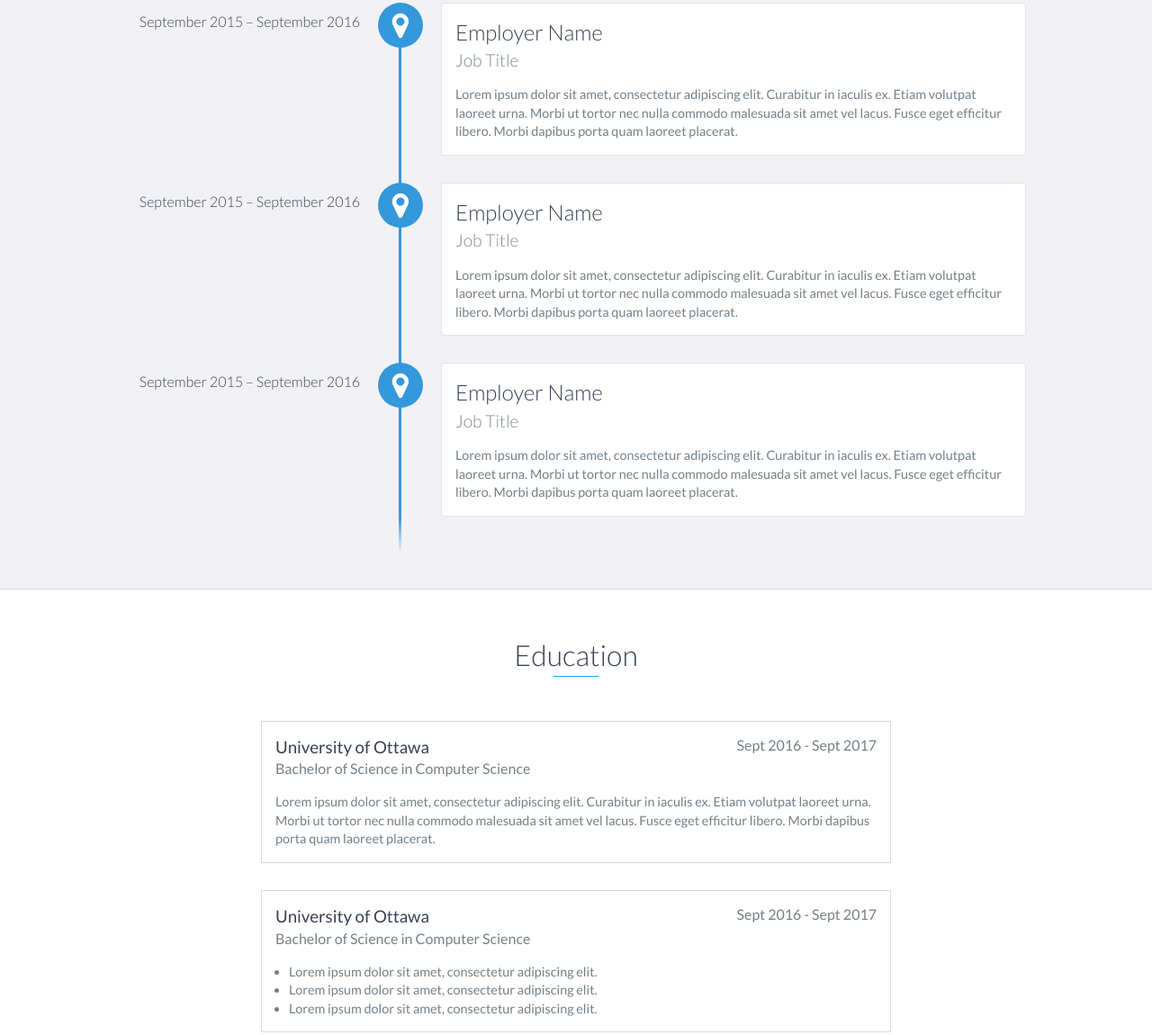
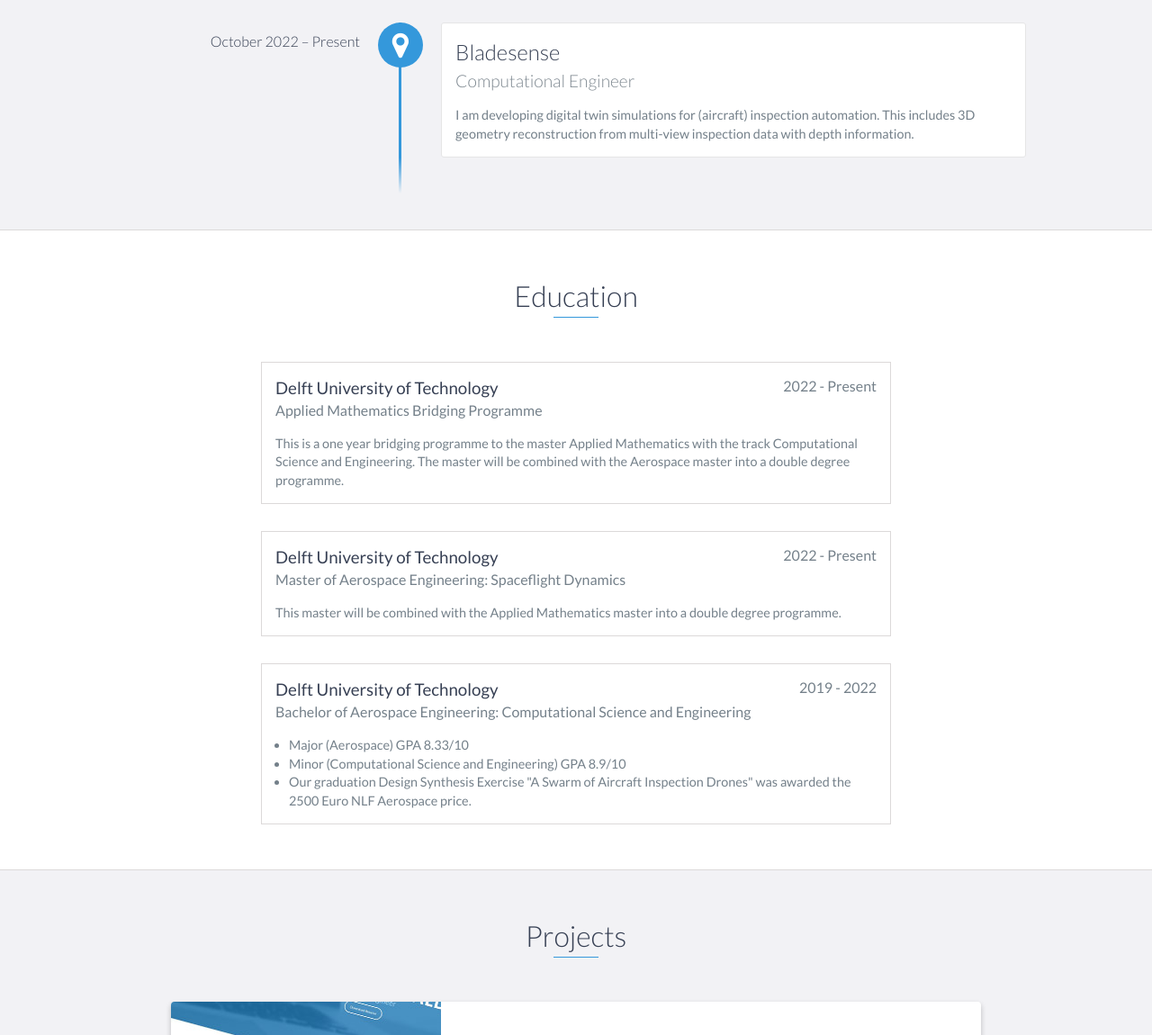
Before and after one commit to SClerckx/sclerckx.github.io, a website: page index.html in a window 1280 px wide. Shown: the part 1264-2414 px from the top of the page at 90% size. Drawn offline with nearby package versions, Linux system fonts and the light colour scheme.

Commit message:
CV populated

```diff
--- a/index.html
+++ b/index.html
@@ -73,9 +73,11 @@
                 </div>
                 <div class="col-md-8">
                     <p>
-                        Lorem ipsum dolor sit amet, consectetur adipiscing elit. Curabitur in iaculis ex. Etiam volutpat laoreet urna. Morbi ut tortor nec nulla commodo malesuada sit amet vel lacus. Fusce eget efficitur libero. Morbi dapibus porta quam laoreet placerat. Donec
-                        eu vehicula neque. Donec viverra lorem nunc, tempus euismod eros sollicitudin ut. Quisque et tincidunt libero. Donec id pharetra justo. Proin euismod lacinia dolor, eu scelerisque justo tempus pharetra. Vivamus nunc justo, finibus
-                        ut nisl sed, euismod rhoncus nulla. Proin sed magna egestas, egestas ante et, congue eros. In consequat, mauris dapibus tincidunt suscipit, ex libero aliquet diam, at maximus risus enim non leo.
+                        I am currently pursuing a double degree in Aerospace Engineering and Applied Mathematics with a focus on Computational Science and Engineering at Delft University of Technology.
+                        I have a strong background in Aerospace Engineering, with a Bachelor's degree in the same field and a minor in Computational Science and Engineering.
+                        I am currently working as a Simulation Engineer at Bladesense, where I am developing digital twin simulations for aircraft inspection automation.
+                        In my spare time, I am involved in several extracurricular activities, such as working with NLR and the TU Delft Robotics Institute on a "Swarm of Aircraft Inspection Drones" project.
+                        You can find other projects in my portfolio such as a custom motion capture system for indoor positioning and a numerical model of fishing nets using OpenFOAM.
                     </p>
                 </div>
             </div>
@@ -86,61 +88,54 @@
     <div id="experience" class="background-alt">
         <h2 class="heading">Experience</h2>
         <div id="experience-timeline">
-            <div data-date="September 2015 – September 2016">
-                <h3>Employer Name</h3>
-                <h4>Job Title</h4>
+            <div data-date="October 2022 – Present">
+                <h3>Bladesense</h3>
+                <h4>Computational Engineer</h4>
                 <p>
-                    Lorem ipsum dolor sit amet, consectetur adipiscing elit. Curabitur in iaculis ex. Etiam volutpat laoreet urna. Morbi ut tortor nec nulla commodo malesuada sit amet vel lacus. Fusce eget efficitur libero. Morbi dapibus porta quam laoreet placerat.
-                </p>
-            </div>
-
-            <div data-date="September 2015 – September 2016">
-                <h3>Employer Name</h3>
-                <h4>Job Title</h4>
-                <p>
-                    Lorem ipsum dolor sit amet, consectetur adipiscing elit. Curabitur in iaculis ex. Etiam volutpat laoreet urna. Morbi ut tortor nec nulla commodo malesuada sit amet vel lacus. Fusce eget efficitur libero. Morbi dapibus porta quam laoreet placerat.
-                </p>
-            </div>
-
-            <div data-date="September 2015 – September 2016">
-                <h3>Employer Name</h3>
-                <h4>Job Title</h4>
-                <p>
-                    Lorem ipsum dolor sit amet, consectetur adipiscing elit. Curabitur in iaculis ex. Etiam volutpat laoreet urna. Morbi ut tortor nec nulla commodo malesuada sit amet vel lacus. Fusce eget efficitur libero. Morbi dapibus porta quam laoreet placerat.
+                    I am developing digital twin simulations for (aircraft) inspection automation. This includes 3D geometry reconstruction from multi-view inspection data with depth information.
                 </p>
             </div>
         </div>
     </div>
     <!-- End #experience -->
-
     <div id="education">
         <h2 class="heading">Education</h2>
         <div class="education-block">
-            <h3>University of Ottawa</h3>
-            <span class="education-date">Sept 2016 - Sept 2017</span>
-            <h4>Bachelor of Science in Computer Science</h4>
+            <h3>Delft University of Technology</h3>
+            <span class="education-date">2022 - Present</span>
+            <h4>Applied Mathematics Bridging Programme</h4>
             <p>
-                Lorem ipsum dolor sit amet, consectetur adipiscing elit. Curabitur in iaculis ex. Etiam volutpat laoreet urna. Morbi ut tortor nec nulla commodo malesuada sit amet vel lacus. Fusce eget efficitur libero. Morbi dapibus porta quam laoreet placerat.
+                This is a one year bridging programme to the master Applied Mathematics with the track Computational Science and Engineering.
+                The master will be combined with the Aerospace master into a double degree programme.
             </p>
         </div>
         <!-- End .education-block -->
+        <div class="education-block">
+        <h3>Delft University of Technology</h3>
+            <span class="education-date">2022 - Present</span>
+            <h4>Master of Aerospace Engineering: Spaceflight Dynamics</h4>
+            <p>
+                This master will be combined with the Applied Mathematics master into a double degree programme.
+            </p>
+        </div>
 
         <div class="education-block">
-            <h3>University of Ottawa</h3>
-            <span class="education-date">Sept 2016 - Sept 2017</span>
-            <h4>Bachelor of Science in Computer Science</h4>
+            <h3>Delft University of Technology</h3>
+            <span class="education-date">2019 - 2022</span>
+            <h4>Bachelor of Aerospace Engineering: Computational Science and Engineering</h4>
             <ul>
                 <li>
-                    Lorem ipsum dolor sit amet, consectetur adipiscing elit.
+                    Major (Aerospace) GPA 8.33/10
                 </li>
                 <li>
-                    Lorem ipsum dolor sit amet, consectetur adipiscing elit.
+                    Minor (Computational Science and Engineering) GPA 8.9/10
                 </li>
                 <li>
-                    Lorem ipsum dolor sit amet, consectetur adipiscing elit.
+                    Our graduation Design Synthesis Exercise "A Swarm of Aircraft Inspection Drones" was awarded the 2500 Euro NLF Aerospace price.
                 </li>
             </ul>
         </div>
+
         <!-- End .education-block -->
     </div>
     <!-- End #education -->
```
